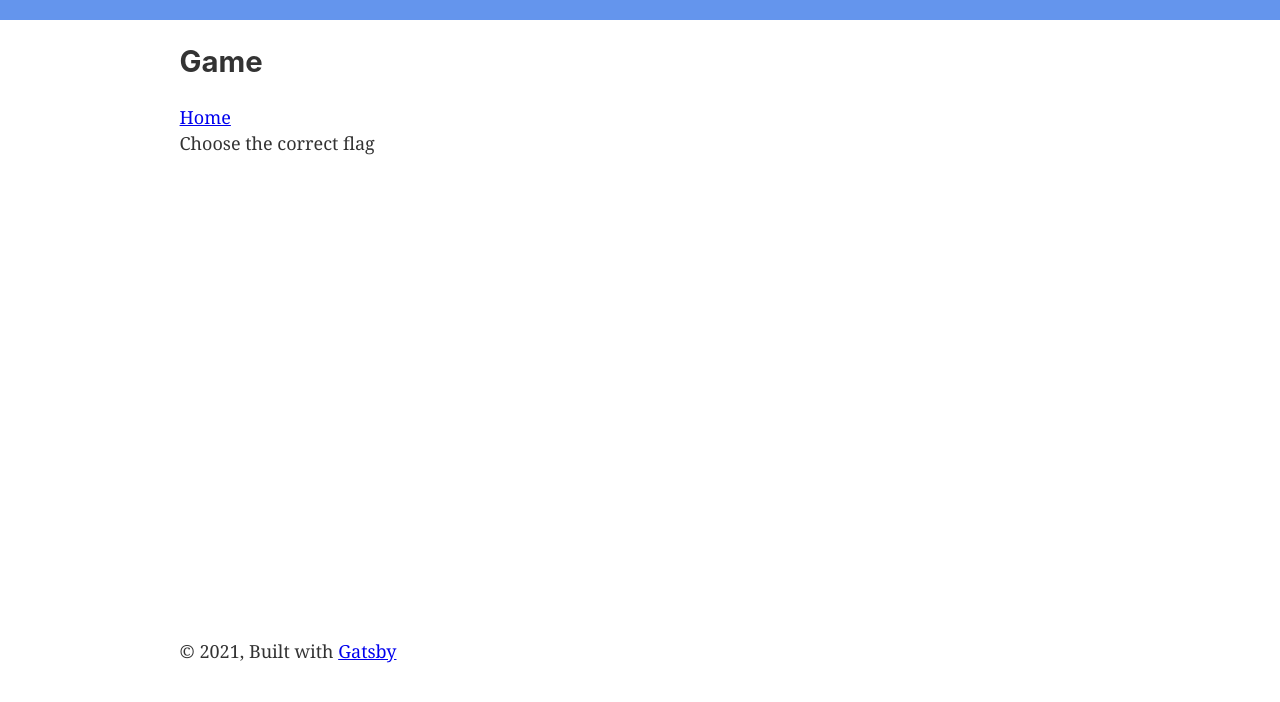
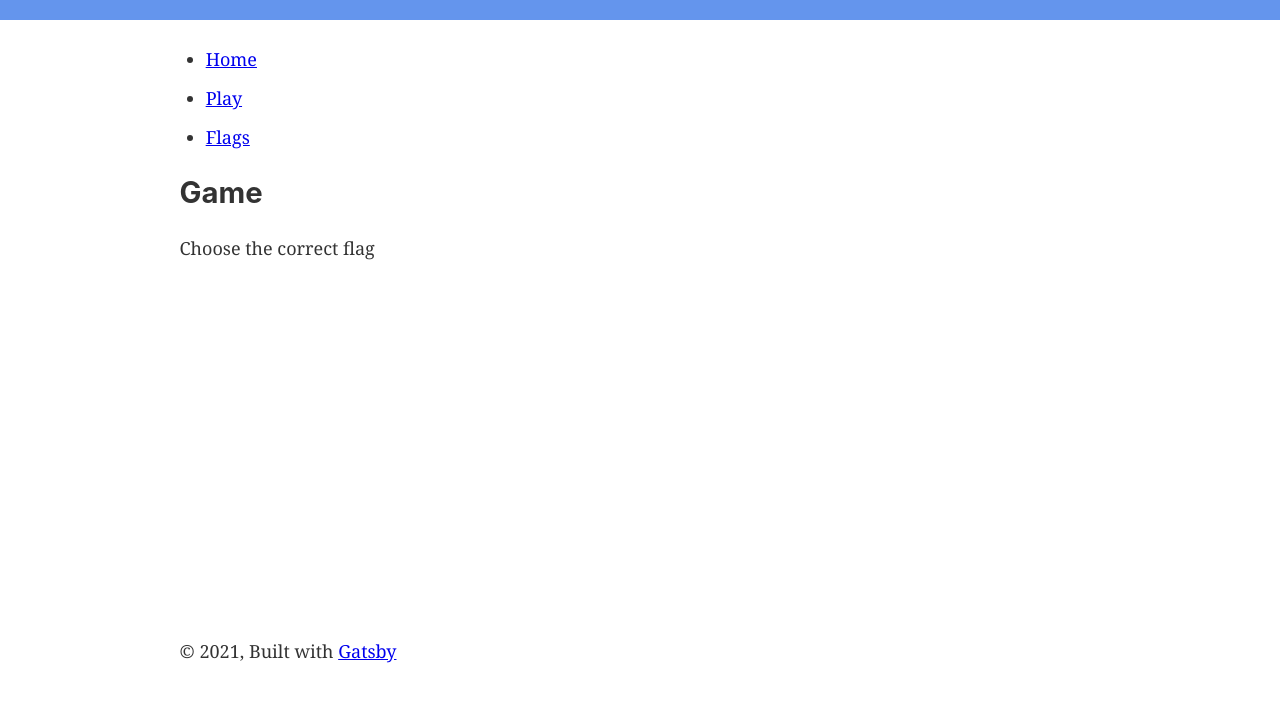
Before and after one commit to QuercusTaliare/flag-game, a Gatsby site: page /game in a window 1280 px wide. Shown: the part 100-802 px from the top of the page. Built offline with nearby package versions, Linux system fonts and the light colour scheme; Gatsby itself is replaced by a stand-in of ours.

Commit message:
Create Nav component

```diff
--- /dev/null
+++ b/src/components/Nav.js
@@ -0,0 +1,20 @@
+import * as React from "react"
+import { Link } from "gatsby";
+
+const Nav = () => {
+  return (
+    <ul>
+      <li>
+        <Link to="/">Home</Link>
+      </li>
+      <li>
+        <Link to="/game/">Play</Link>
+      </li>
+      <li>
+        <Link to="/flags/">Flags</Link>
+      </li>
+    </ul>
+  )
+}
+
+export default Nav;
--- a/src/pages/game.js
+++ b/src/pages/game.js
@@ -1,13 +1,15 @@
 import { Link } from "gatsby"
 import * as React from "react"
 import Layout from "../components/layout"
+import Nav from "../components/Nav"
 
 const GamePage = () => {
 
   return (
     <Layout>
+      <Nav />
       <h2>Game</h2>
-      <Link to="/">Home</Link>
+
       <p>Choose the correct flag</p>
     </Layout>
   )
```
Also changed, not shown: src/pages/index.js (+2 -5 lines).
